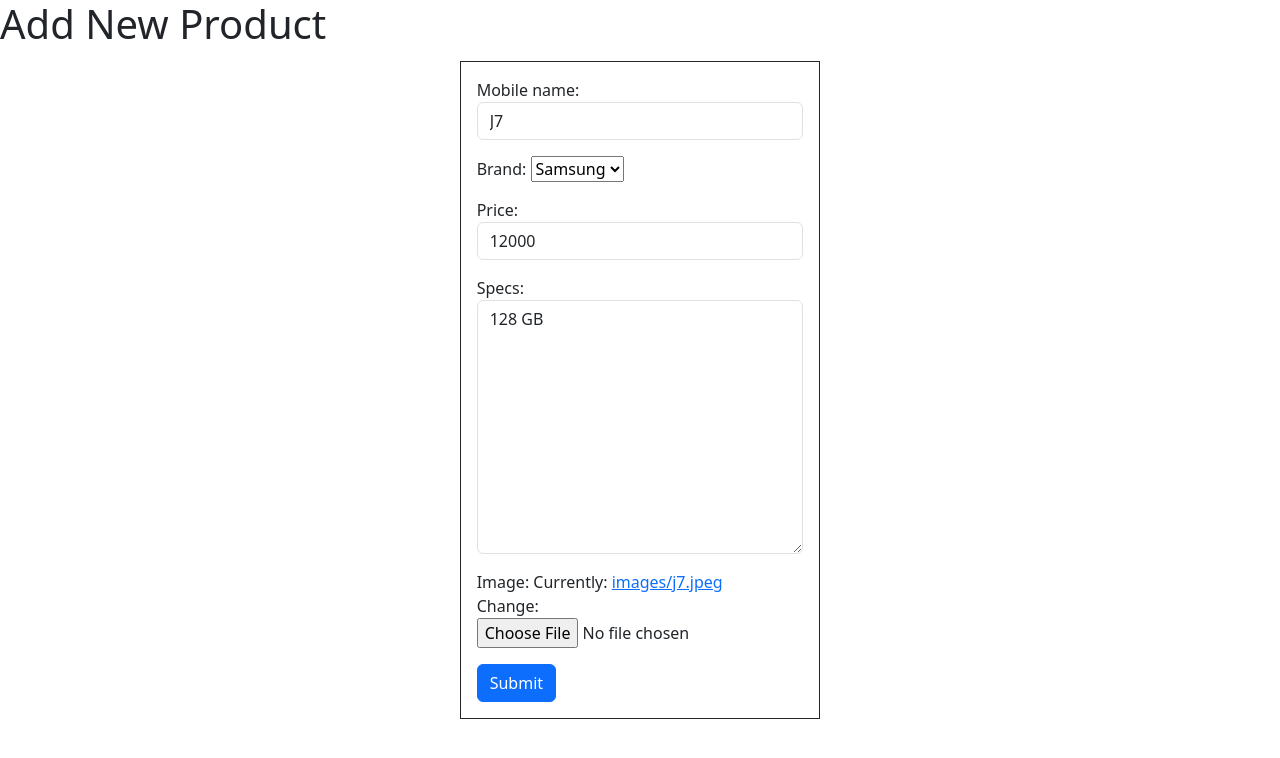
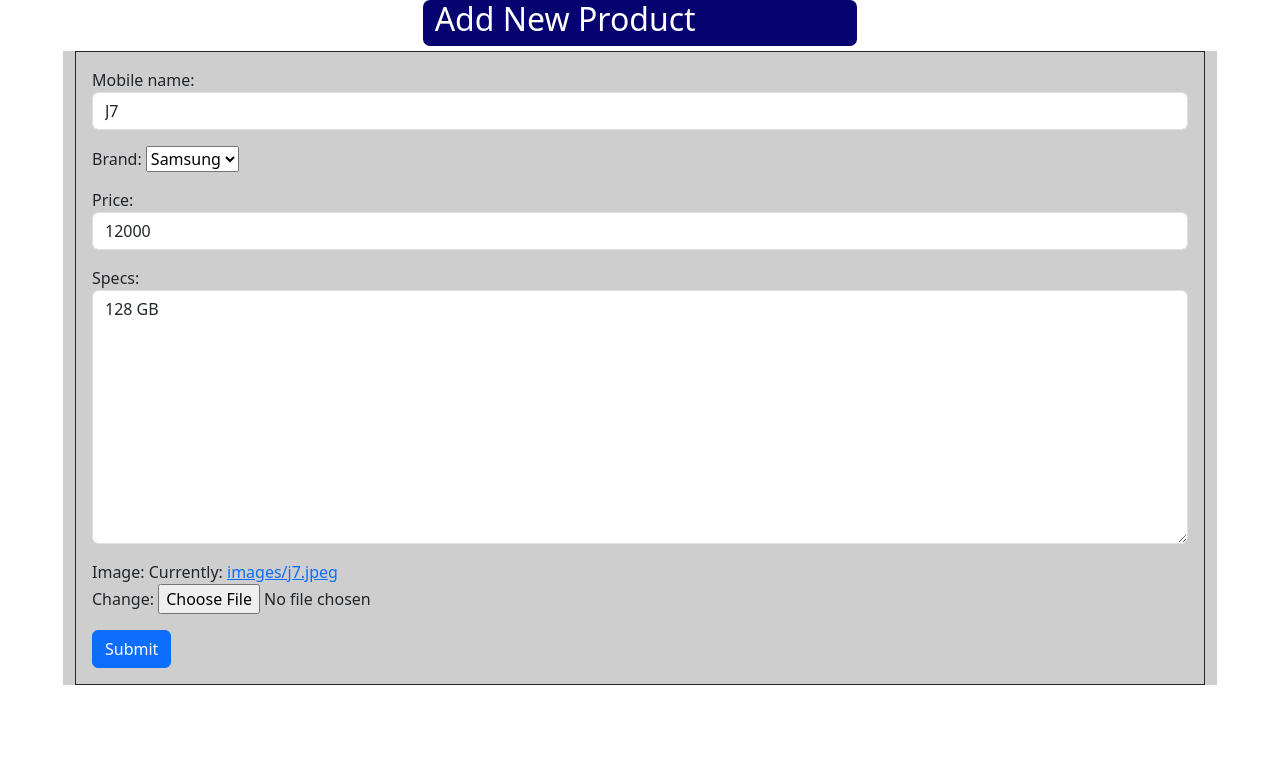
Before and after one commit to jeenam007/mob_VV1, a Django app: page /edit/5 in a window 1280 px wide. Shown: the top 758 px of the page. Run offline with Django 5.2, Linux system fonts and the light colour scheme; data comes from the database, SQL or seed files in the repository.

Commit message:
design changes

```diff
--- a/templates/create.html
+++ b/templates/create.html
@@ -7,29 +7,34 @@
     <link href="https://cdn.jsdelivr.net/npm/bootstrap@5.3.0/dist/css/bootstrap.min.css" rel="stylesheet">
 </head>
 <body>
+     <div class="row">
+        <div class="col" ></div>
+        <div class="col"style=" background-color:#060270; color:white; border-radius: 7px;"><h2>Add New Product</h2></div>
+        <div class="col"></div>
+     </div>
 
-    <h1>Add New Product</h1>
     <style>
+        #col1{
+            background-color:#CECECE;
+        }
+
         .container{
             height: auto;
             padding:5px;
         }
-
-
-
         </style>
 
         <div class="container" style="height: auto;">
 
         <div class="row">
-            <div class="col"></div>
-                <div class="col">
+
+                <div class="col" id="col1">
                 <form action="" method="post" enctype="multipart/form-data" class="border border-dark p-3" style="solid">
                     {% csrf_token %}
                    {{form.as_p}}
                    <button class="btn btn-primary" type="submit" >Submit</button>
                  </div>
-                   <div class="col"></div>
+
                 </form>
 
 
```
